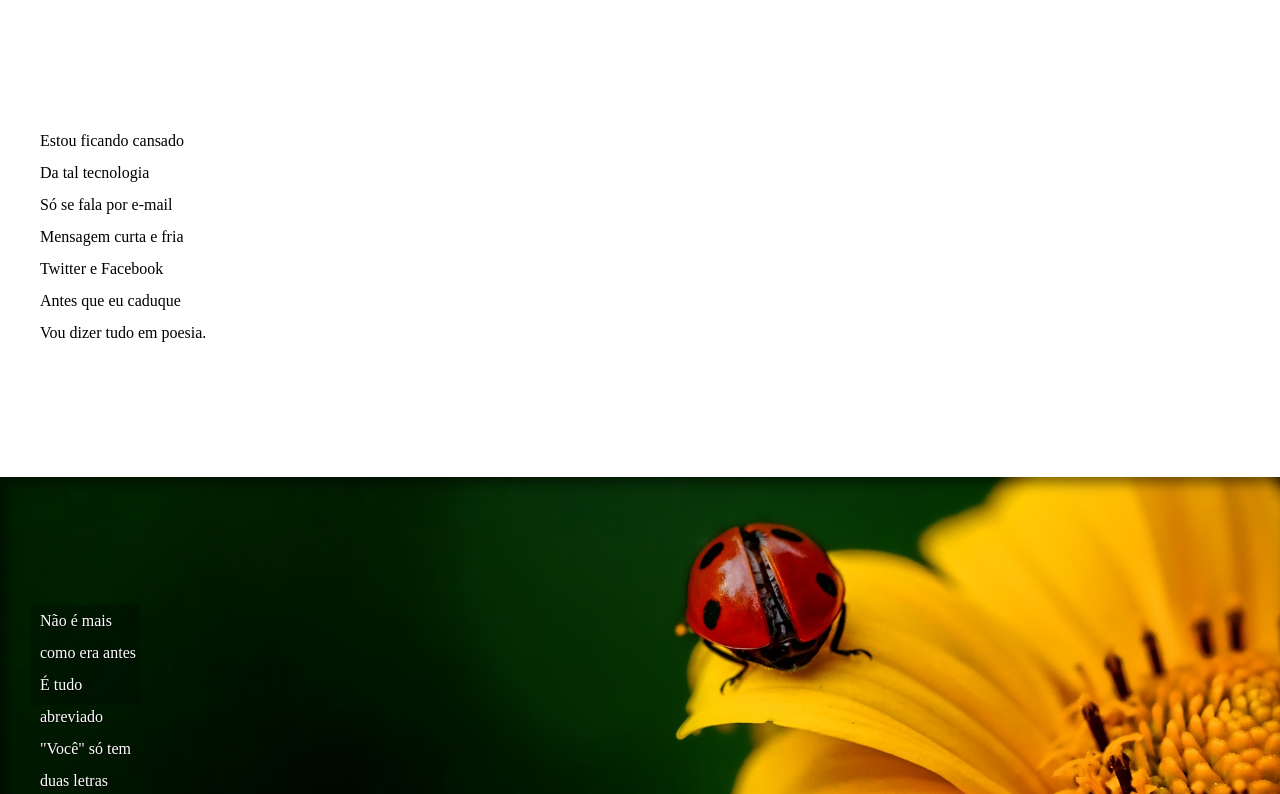
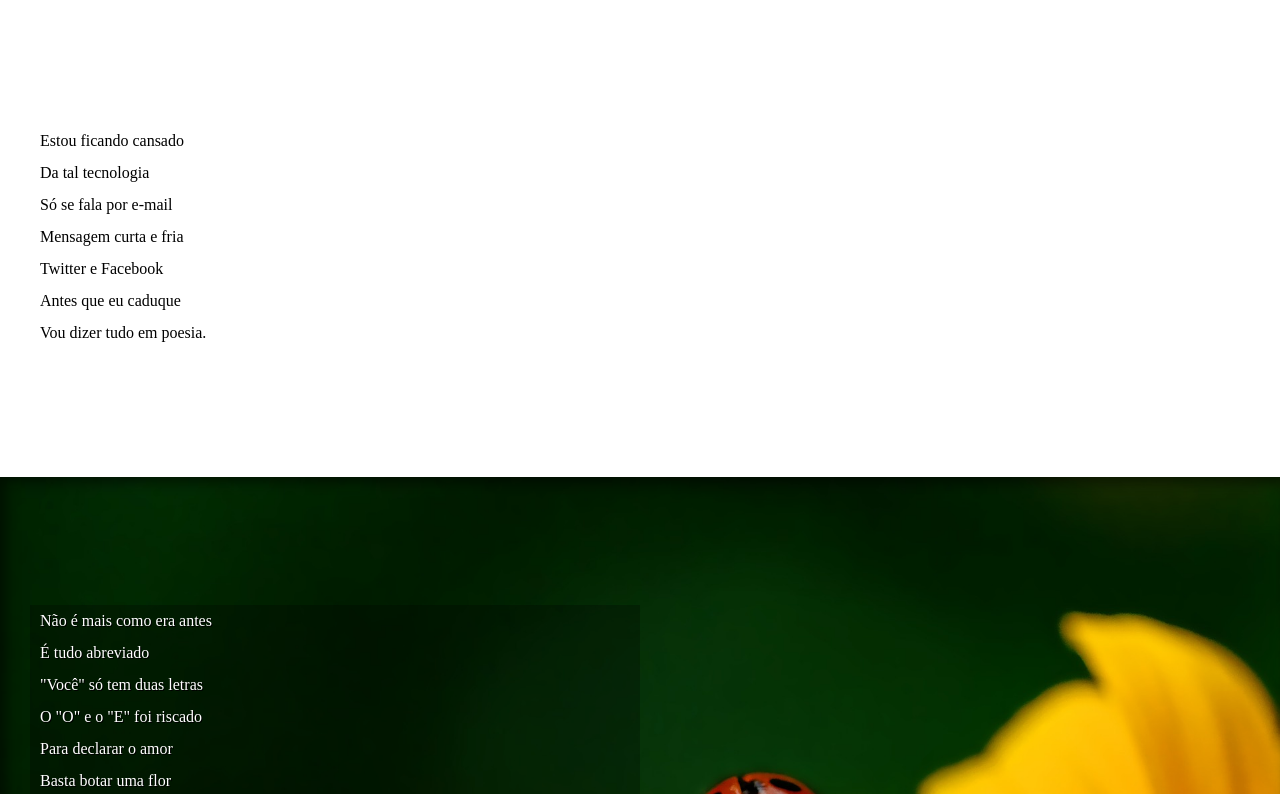
Before and after one commit to adryson-frota-araujo/projeto-cordel, a plain HTML site: page index.html in a window 1280 px wide. Shown: the part 158-952 px from the top of the page. Drawn offline with Linux system fonts and the light colour scheme.

Commit message:
Update style.css

```diff
--- a/style.css
+++ b/style.css
@@ -63,8 +63,8 @@ section > p{
 }
 .imagem > p{
     background-color: rgba(0,0,0,0.257);
-    width:100px;
-    height:100px;
+    width:600px;
+    height:600px;
 
 }
 
```
